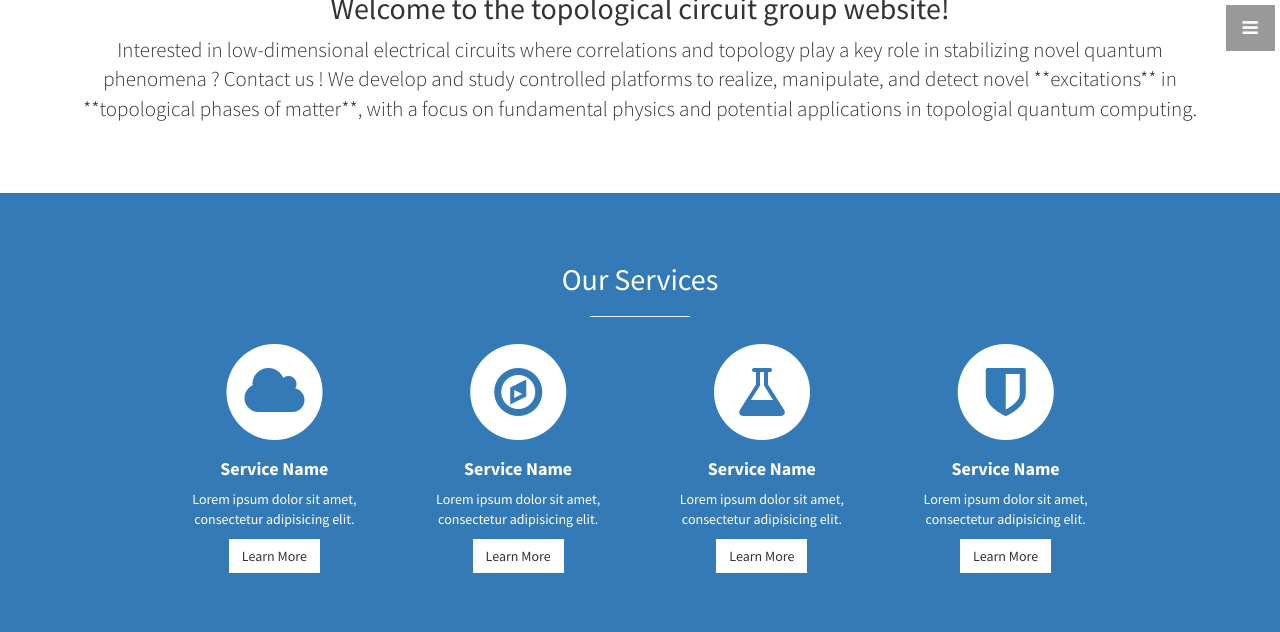
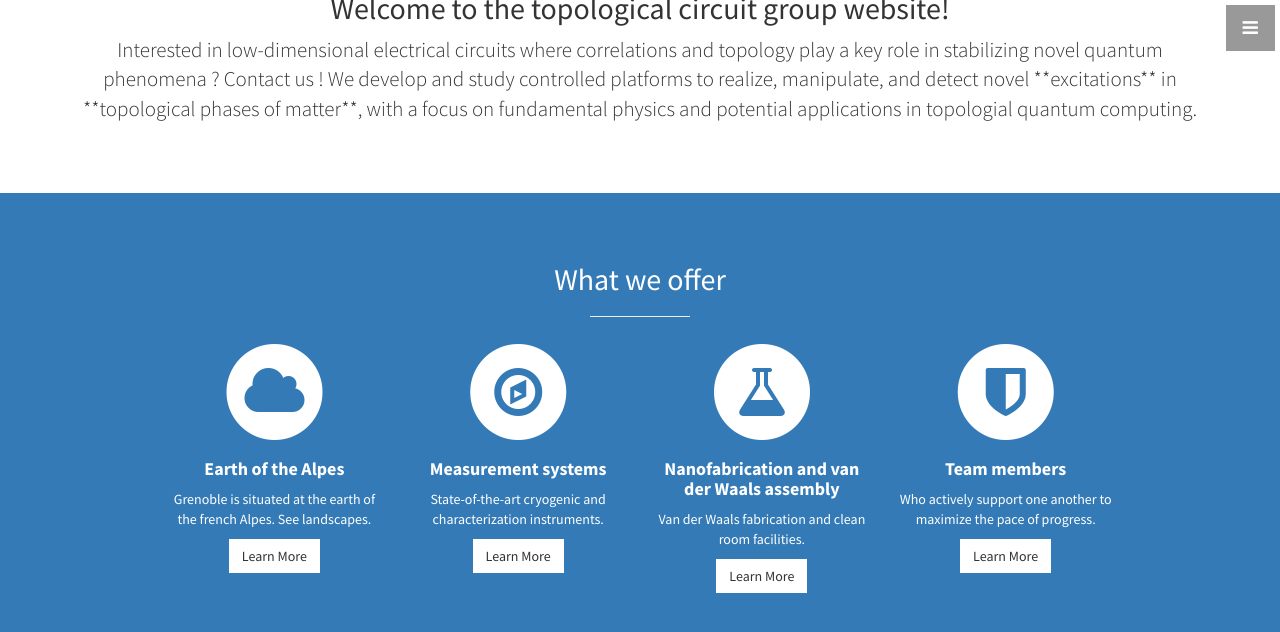
Before and after one commit to aassouline/topo-circuits.github.io, a Jekyll site: the page built from index.html, in a window 1280 px wide and 900 px high, scrolled down 978 px, cut to the strip 0-649 px from the top of the window. Shown: the top 632 px of the strip. Built offline with Jekyll 4.4.1, drawn with Linux system fonts in a browser that asks for light colours.

Commit message:
Update services.html

```diff
--- a/_includes/services.html
+++ b/_includes/services.html
@@ -3,7 +3,7 @@
   <div class="container">
     <div class="row text-center">
       <div class="col-lg-10 col-lg-offset-1">
-        <h2>Our Services</h2>
+        <h2>What we offer</h2>
         <hr class="small">
         <div class="row">
           <div class="col-md-3 col-sm-6">
@@ -13,9 +13,9 @@
               <i class="fa fa-cloud fa-stack-1x text-primary"></i>
             </span>
               <h4>
-                <strong>Service Name</strong>
+                <strong>Earth of the Alpes</strong>
               </h4>
-              <p>Lorem ipsum dolor sit amet, consectetur adipisicing elit.</p>
+              <p>Grenoble is situated at the earth of the french Alpes. See landscapes.</p>
               <a href="#" class="btn btn-light">Learn More</a>
             </div>
           </div>
@@ -26,9 +26,9 @@
               <i class="fa fa-compass fa-stack-1x text-primary"></i>
             </span>
               <h4>
-                <strong>Service Name</strong>
+                <strong>Measurement systems</strong>
               </h4>
-              <p>Lorem ipsum dolor sit amet, consectetur adipisicing elit.</p>
+              <p>State-of-the-art cryogenic and characterization instruments.</p>
               <a href="#" class="btn btn-light">Learn More</a>
             </div>
           </div>
@@ -39,9 +39,9 @@
               <i class="fa fa-flask fa-stack-1x text-primary"></i>
             </span>
               <h4>
-                <strong>Service Name</strong>
+                <strong>Nanofabrication and van der Waals assembly</strong>
               </h4>
-              <p>Lorem ipsum dolor sit amet, consectetur adipisicing elit.</p>
+              <p>Van der Waals fabrication and clean room facilities.</p>
               <a href="#" class="btn btn-light">Learn More</a>
             </div>
           </div>
@@ -52,9 +52,9 @@
               <i class="fa fa-shield fa-stack-1x text-primary"></i>
             </span>
               <h4>
-                <strong>Service Name</strong>
+                <strong>Team members</strong>
               </h4>
-              <p>Lorem ipsum dolor sit amet, consectetur adipisicing elit.</p>
+              <p>Who actively support one another to maximize the pace of progress.</p>
               <a href="#" class="btn btn-light">Learn More</a>
             </div>
           </div>
```
